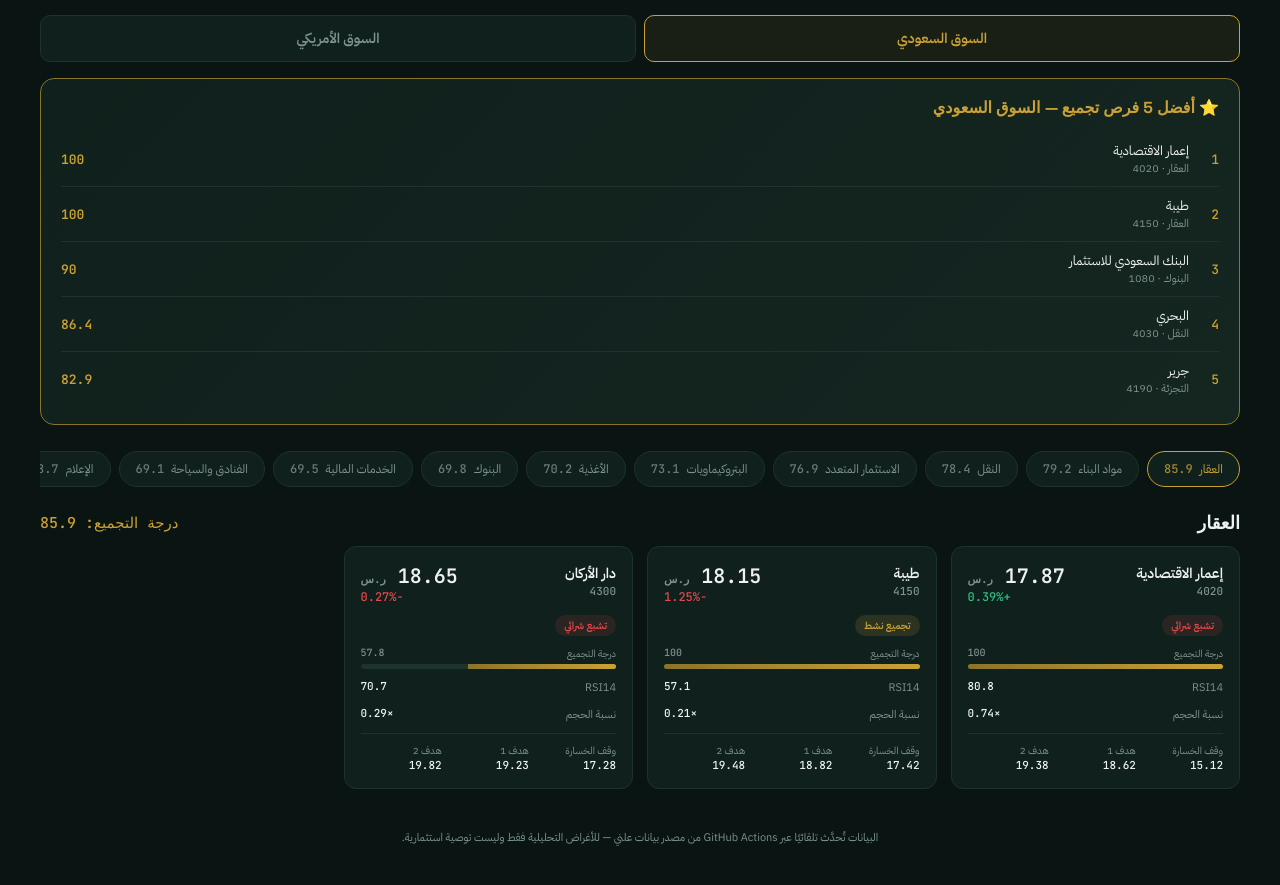
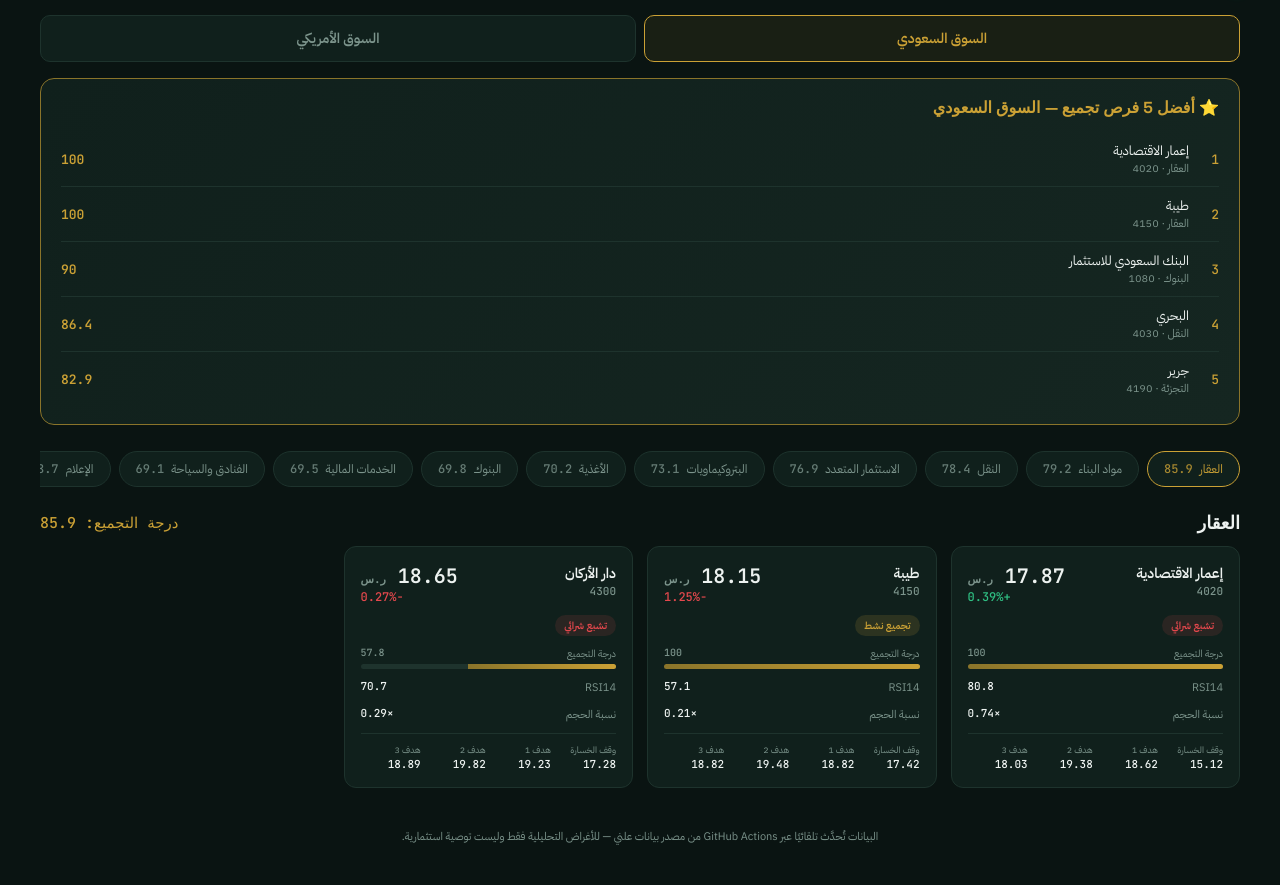
Before and after one commit to aboyazan2030/tasi-terminal, a plain HTML site: page index.html in a window 1280 px wide. Shown: the part 101-986 px from the top of the page. Drawn offline with Linux system fonts and the light colour scheme.

Commit message:
Update levels grid layout and add target 3

```diff
--- a/index.html
+++ b/index.html
@@ -73,7 +73,7 @@
   .accum-label{display:flex; justify-content:space-between; font-size:10px; color:var(--muted); margin-bottom:3px;}
   .accum-track{width:100%; height:5px; background:var(--border); border-radius:3px; overflow:hidden;}
   .accum-fill{height:100%; background:linear-gradient(90deg, var(--gold-soft), var(--gold));}
-  .levels{display:grid; grid-template-columns:1fr 1fr 1fr; gap:6px; font-size:10px; color:var(--muted); border-top:1px solid var(--border); padding-top:9px;}
+  .levels{display:grid; grid-template-columns:1fr 1fr 1fr 1fr; gap:5px; font-size:9px; color:var(--muted); border-top:1px solid var(--border); padding-top:9px;}
   .levels .v{color:var(--text); font-family:'JetBrains Mono', monospace; font-size:11px; display:block;}
 
   .empty{max-width:1200px; margin:60px auto; text-align:center; color:var(--muted); border:1px dashed var(--border); border-radius:14px; padding:50px 20px;}
@@ -233,6 +233,7 @@
         <div>وقف الخسارة<span class="v">${s.stop_loss}</span></div>
         <div>هدف 1<span class="v">${s.target1}</span></div>
         <div>هدف 2<span class="v">${s.target2}</span></div>
+        <div>هدف 3<span class="v">${s.target3}</span></div>
       </div>
     </div>
   `;
```
